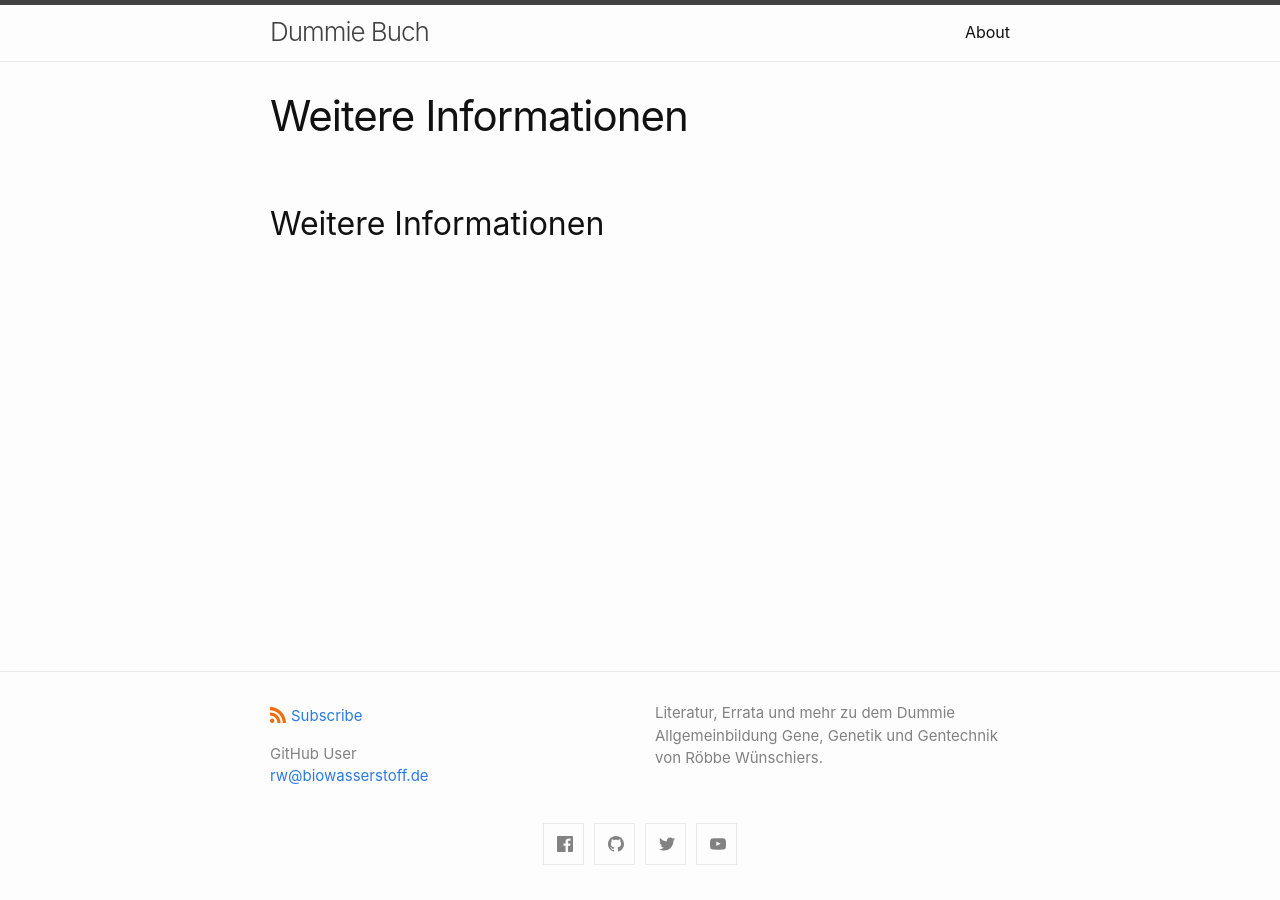
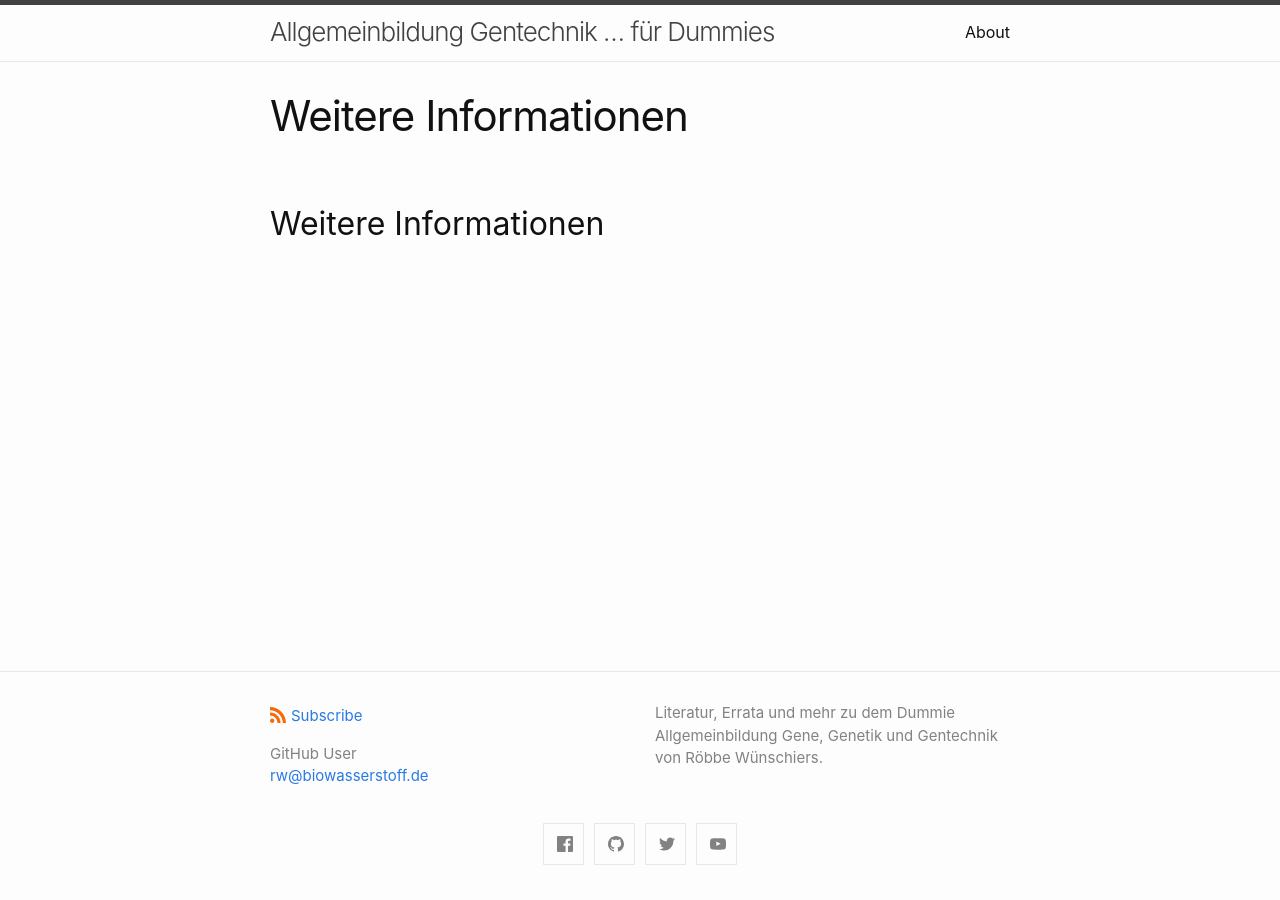
Before and after one commit to awkologist/dummie, a Jekyll site: the page built from weiteres.md, in a window 1280 px wide. Built offline with Jekyll 4.4.1, drawn with Linux system fonts in a browser that asks for light colours; our own code applies the rules of GitHub Pages for plain Markdown files.

Commit message:
Update _config.yml

```diff
--- a/_config.yml
+++ b/_config.yml
@@ -1,4 +1,4 @@
-title: Dummie Buch
+title: Allgemeinbildung Gentechnik … für Dummies
 author:
   name: GitHub User
   email: rw@biowasserstoff.de
```
